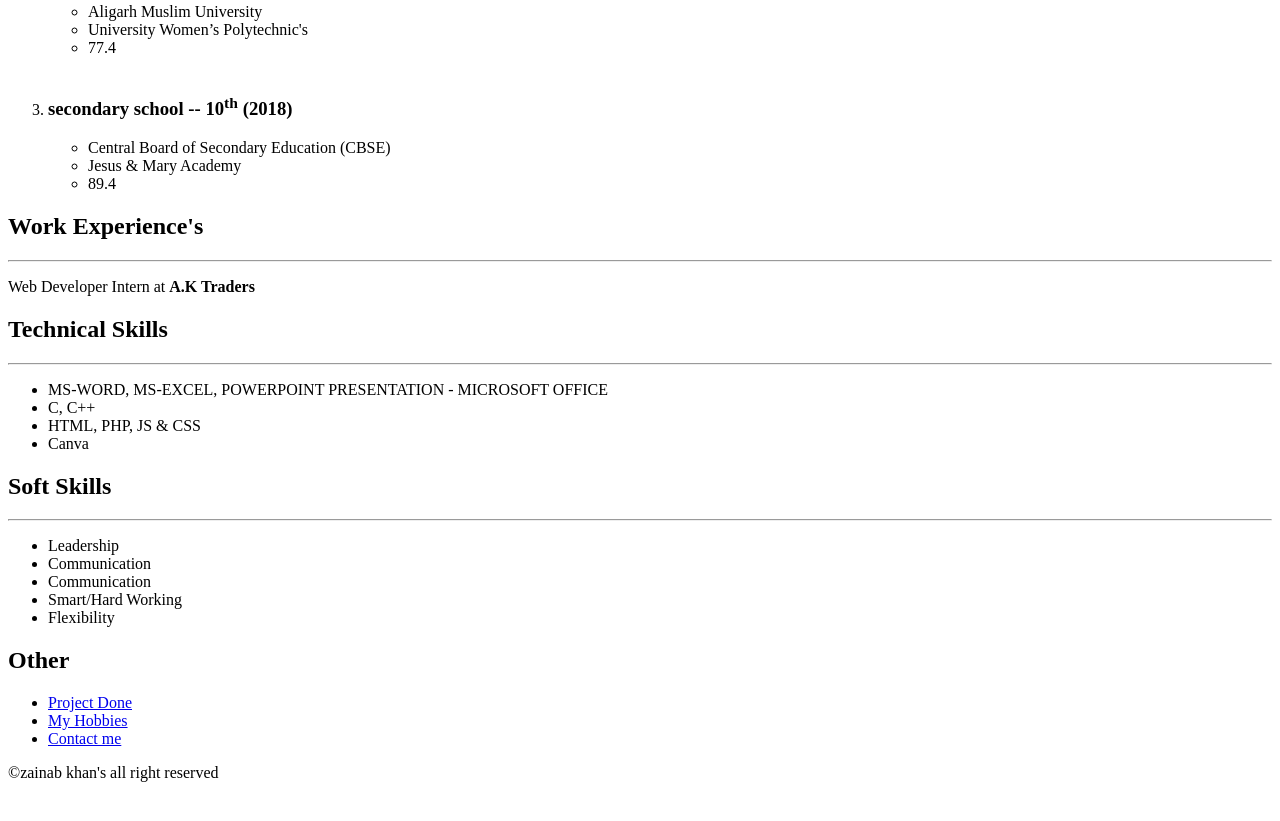
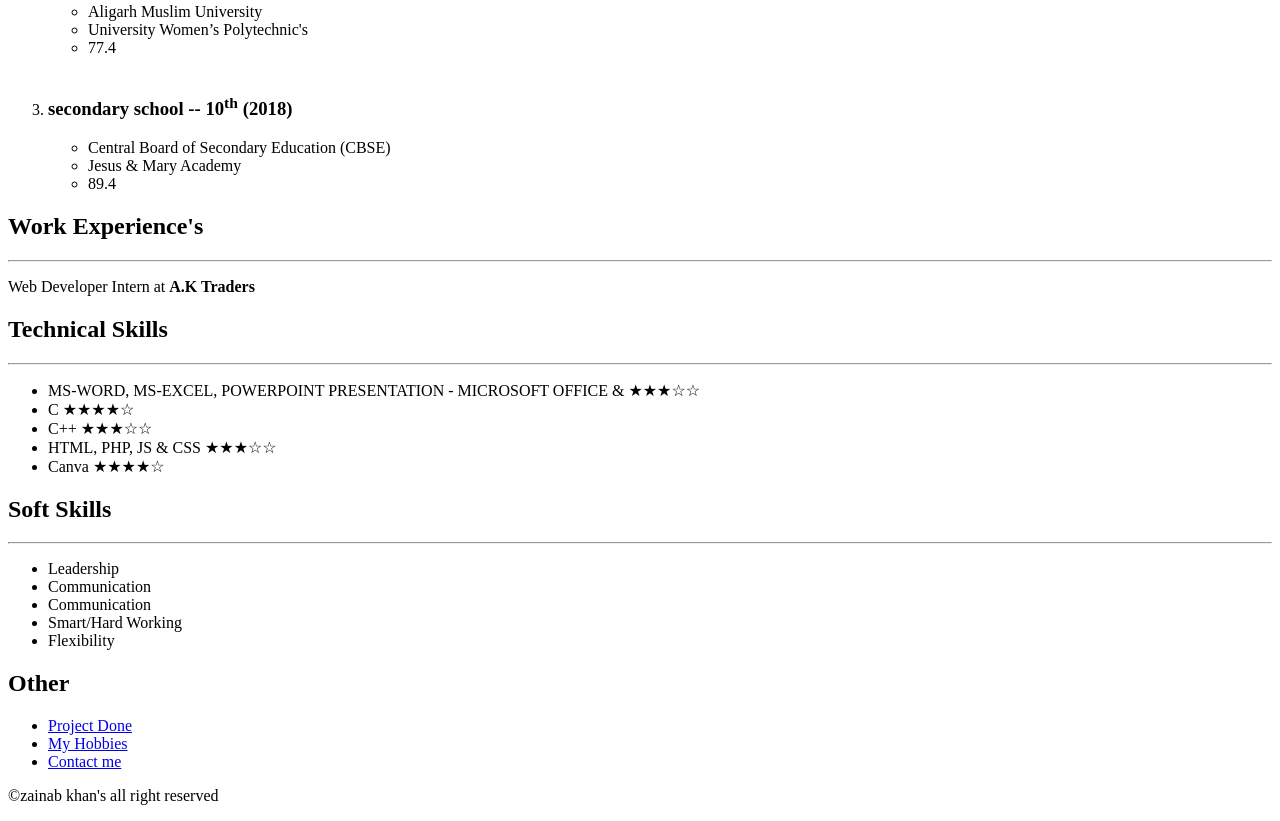
Before and after one commit to ZnbKhan/WebDevelepmemts-course, a plain HTML site: page capstoneProject/index.html in a window 1280 px wide. Shown: the part 543-1364 px from the top of the page. Before the commit the page ends 1341 px from the top, so only its background shows below. Drawn offline with Linux system fonts and the light colour scheme.

Commit message:
Rating is aaded in Technical section skill

```diff
--- a/capstoneProject/index.html
+++ b/capstoneProject/index.html
@@ -53,10 +53,13 @@
          <h2>Technical Skills</h2>
          <hr />
          <ul>
-            <li>MS-WORD, MS-EXCEL, POWERPOINT PRESENTATION - MICROSOFT OFFICE</li>
-            <li>C, C++</li>
-            <li>HTML, PHP, JS & CSS</li>
-            <li>Canva</li>
+            <li>MS-WORD, MS-EXCEL, POWERPOINT PRESENTATION - MICROSOFT OFFICE &
+                &#9733;&#9733;&#9733;&star;&star;
+            </li>
+            <li>C   &#9733;&#9733;&#9733;&#9733;&star;</li>
+            <li>C++ &#9733;&#9733;&#9733;&star;&star;</li>
+            <li>HTML, PHP, JS & CSS &#9733;&#9733;&#9733;&star;&star;</li>
+            <li>Canva &#9733;&#9733;&#9733;&#9733;&star;</li>
          </ul>
 
          <h2>Soft Skills</h2>
```
